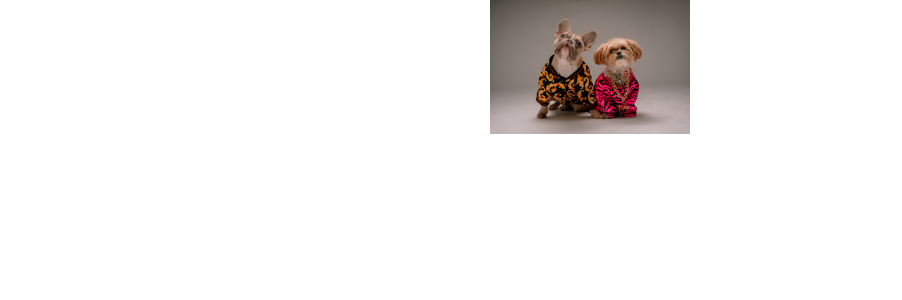
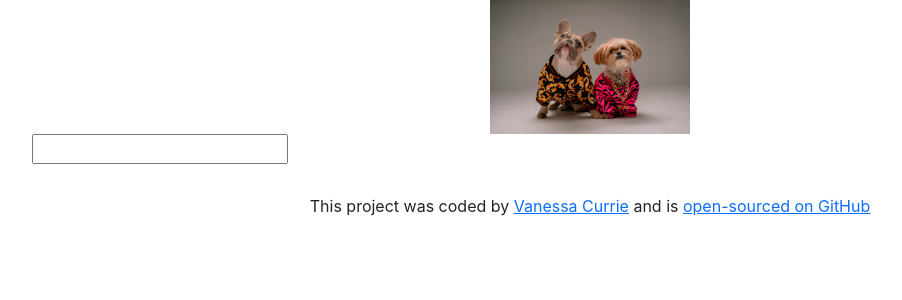
Before and after one commit to vrcurrie/dictionary, a React (Create React App) app: page / in a window 1280 px wide. Shown: the top 300 px of the page, without its empty margins (50-952 px from the left). Built offline with nearby package versions, Linux system fonts and the light colour scheme.

Commit message:
started search engine build

```diff
--- a/src/App.css
+++ b/src/App.css
@@ -6,3 +6,7 @@
   display: block;
   margin: 0 auto;
 }
+.App-footer {
+  text-align: center;
+  margin: 30px 0;
+}
--- a/src/App.js
+++ b/src/App.js
@@ -1,11 +1,36 @@
 import logo from "./logo.png";
 import "./App.css";
+import Dictionary from "./Dictionary";
 
 export default function App() {
   return (
     <div className="App">
-      <header className="App-header"></header>
-      <img src={logo} className="App-logo img-fluid" alt="logo" />
+      <div className="container">
+        <header className="App-header">
+          <img src={logo} className="App-logo img-fluid" alt="logo" />
+        </header>
+        <main>
+          <Dictionary />
+        </main>
+        <footer className="App-footer">
+          This project was coded by{" "}
+          <a
+            href="https://serene-wing-4e9b5a.netlify.app"
+            target="_blank"
+            rel="noopener noreferrer"
+          >
+            Vanessa Currie
+          </a>{" "}
+          and is {""}
+          <a
+            href="https://github.com/vrcurrie/dictionary"
+            target="_blank"
+            rel="noopener noreferrer"
+          >
+            open-sourced on GitHub
+          </a>
+        </footer>
+      </div>
     </div>
   );
 }
--- /dev/null
+++ b/src/Dictionary.css
@@ -0,0 +1,2 @@
+.Dictionary {
+}
--- /dev/null
+++ b/src/Dictionary.js
@@ -0,0 +1,22 @@
+import React, { useState } from "react";
+import "./Dictionary.css";
+
+export default function Dictionary() {
+  let [keyword, setKeyword] = useState("");
+
+  function search(event) {
+    event.preventDefault();
+    alert(`Searching for ${keyword}`);
+  }
+
+  function handleKeywordChange(event) {
+    setKeyword(event.target.value);
+  }
+  return (
+    <div className="Dictionary">
+      <form onSubmit={search}>
+        <input type="search" onChange={handleKeywordChange} />
+      </form>
+    </div>
+  );
+}
```
